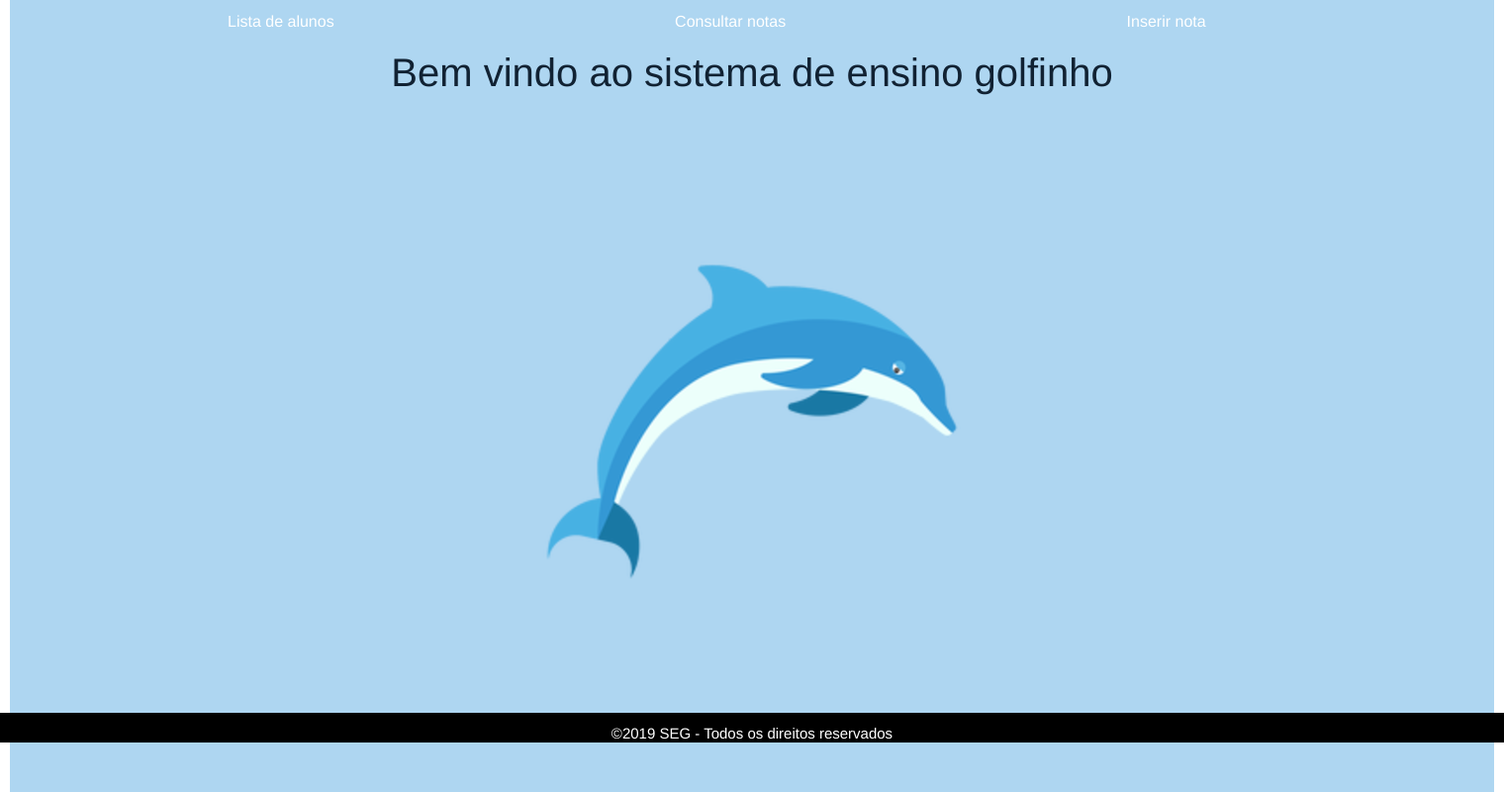
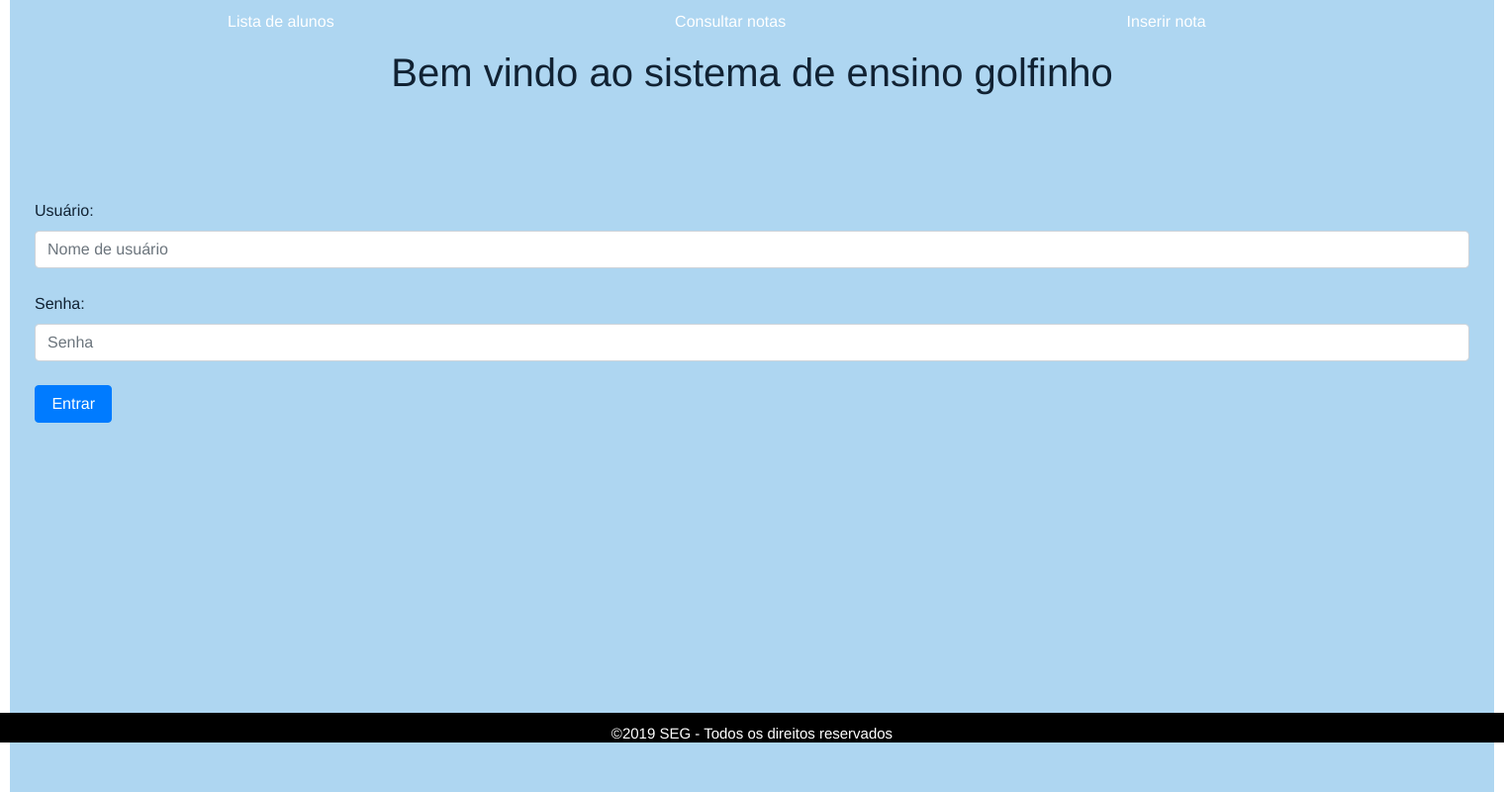
Before and after one commit to Yara-S/sistema-escola, a PHP site: page / in a window 1520 px wide. Shown: the part 50-850 px from the top of the page at 99% size. Run offline with PHP 8.4, Linux system fonts and the light colour scheme; data that the repository does not hold is empty; some libraries are stand-ins or nearby versions.

Commit message:
Add files via upload

```diff
--- a/databaseINI.php
+++ b/databaseINI.php
@@ -48,5 +48,11 @@ $query = "INSERT INTO aluno_curso (id_aluno, id_curso) values (3,3), (4,4), (5,1
 $execucao = mysqli_query($conexao, $query);
 
 $query = "INSERT INTO notas (id_aluno_curso, descricao, nota_valor) values (1, 'P1', 8.7), (2, 'P1', 0.7)(3, 'P1', 7.2),(4, 'P1', 3.7),(5, 'P1', 5.0),(6, 'P1', 6.1),(7, 'P1', 9.8)";
+$execucao = mysqli_query($conexao, $query);
 
+$query = "CREATE TABLE usuarios (usuario varchar(40) not null primary key unique, senha varchar(40));"
+$execucao = mysqli_query($conexao, $query);
+
+$query = "INSERT INTO usuarios (usuario, senha) VALUES ('professor1', 'admin123');"
+$execucao = mysqli_query($conexao, $query);
 ?>
--- a/home.php
+++ b/home.php
@@ -4,6 +4,11 @@
 	<br><br><br><br>
 </div>
 
-<div id="centerimage">
-	<img src="imgs/golf.png">
-</div>
+<form method="POST" action="login.php">
+	<label> Usuário: </label><br>
+	<input type="text" class="form-control" placeholder="Nome de usuário" name="usuario">
+	<br><label> Senha: </label><br>
+	<input type="password" class="form-control" placeholder="Senha" name="senha"><br>
+	<input type="submit" class="btn btn-primary" value=" Entrar ">
+
+</form>
--- a/views/inserirNota.php
+++ b/views/inserirNota.php
@@ -2,6 +2,7 @@
 <h1> Escolha o curso e aluno </h1>
 </div>
 <form method="POST" action="">
+	<div class="row">
 	<br>
 	<p> Selecione o curso </p>
 	 <select class="form-control" name="escolha_curso">
@@ -12,6 +13,7 @@
 	 	?>
 	 </select>
 	 <br>
+	</div>
 	 <input type="submit" value = "  Selecionar curso  " class="btn btn-primary">
  </form>
 
```
Also changed, not shown: login.php (added, +21 -0 lines).
